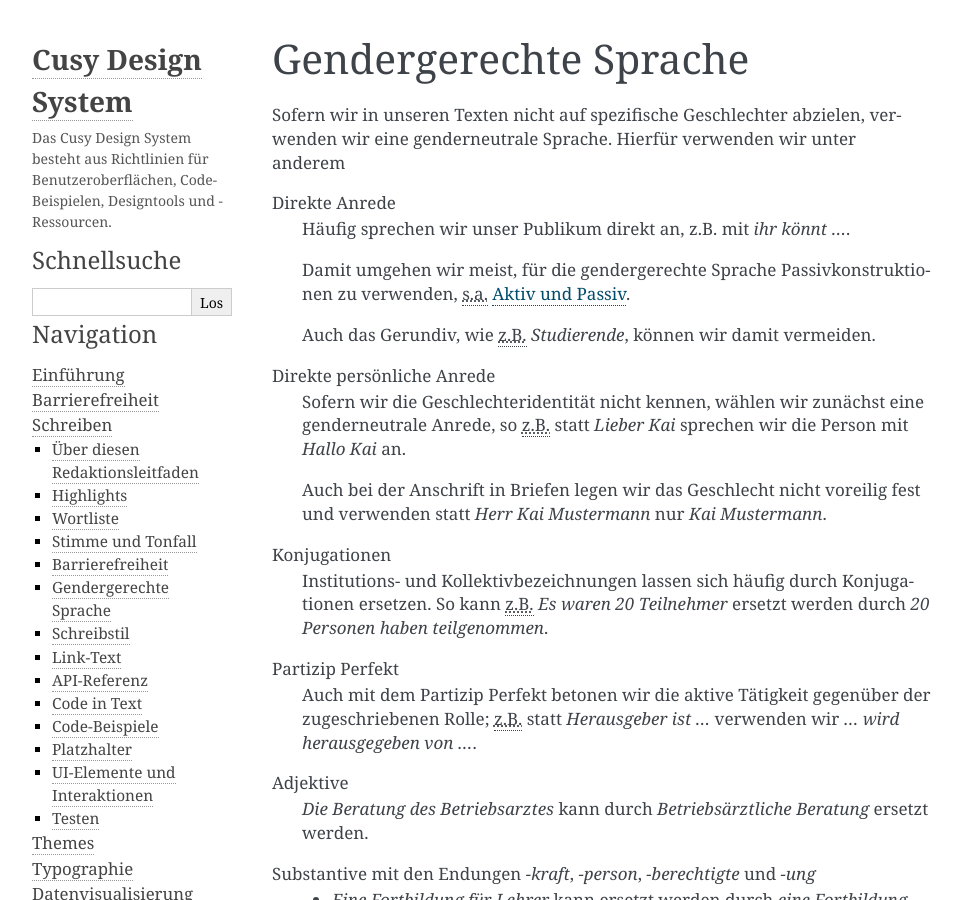
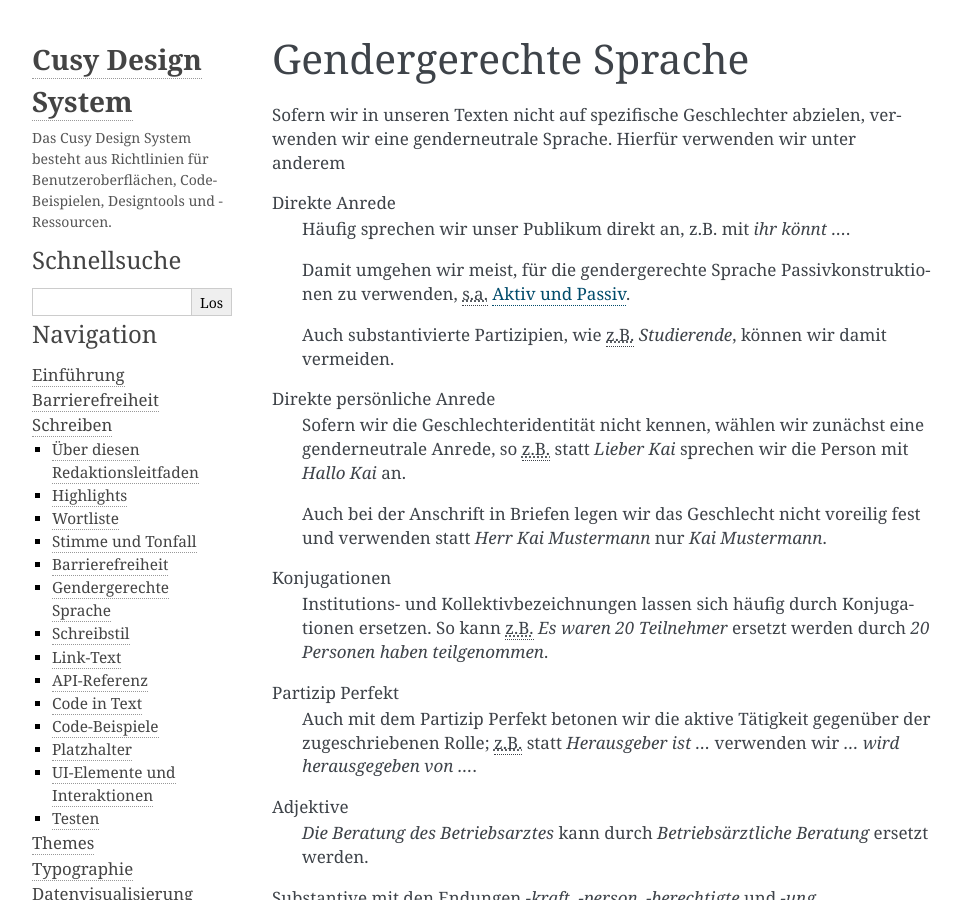
Before and after one commit to cusyio/cusy-design-system, a Sphinx documentation site: the page built from docs/writing/gender.rst, in a window 1280 px wide and 900 px high. Shown: the whole window, without its empty margins (148-1110 px from the left). Built offline with Sphinx 7.4.7, drawn with Linux system fonts in a browser that asks for light colours.

Commit message:
I think they're not gerundives at all
(And yes, I did some research.)

```diff
--- a/docs/writing/gender.rst
+++ b/docs/writing/gender.rst
@@ -11,8 +11,8 @@ Direkte Anrede
     zu verwenden, :abbr:`s.a. (siehe auch)` :ref:`Aktiv und Passiv
     <aktiv-und-passiv>`.
 
-    Auch das Gerundiv, wie :abbr:`z.B. (zum Beispiel)` *Studierende*, können wir
-    damit vermeiden.
+    Auch substantivierte Partizipien, wie :abbr:`z.B. (zum Beispiel)`
+    *Studierende*, können wir damit vermeiden.
 
 Direkte persönliche Anrede
     Sofern wir die Geschlechteridentität nicht kennen, wählen wir zunächst eine
```
